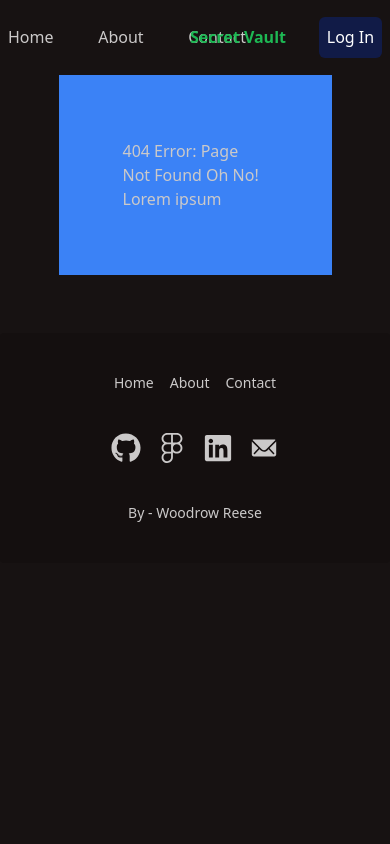
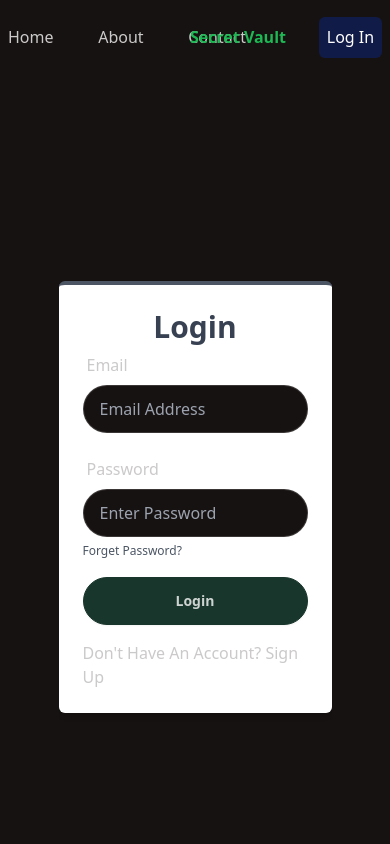
Before and after one commit to woooocoder/SecretVault, a React (Vite) app: page /login in a window 390 px wide. Before the commit this address had no page. Shown: the top 844 px of the page. Built offline with nearby package versions, Linux system fonts and the light colour scheme.

Commit message:
added signup login forms. not responsive, but they are functional

```diff
--- a/package.json
+++ b/package.json
@@ -10,6 +10,8 @@
     "preview": "vite preview"
   },
   "dependencies": {
+    "mongoose": "^8.10.1",
+    "nodemon": "^3.1.9",
     "react": "^18.3.1",
     "react-dom": "^18.3.1",
     "react-icons": "^5.4.0",
--- a/src/App.jsx
+++ b/src/App.jsx
@@ -2,7 +2,9 @@ import Footer from "./components/Footer";
 import Navbar from "./components/Navbar";
 import LandingPage from "./pages/LandingPage";
 import NoPage from "./pages/NoPage";
+import Login from "./pages/Login"
 import { BrowserRouter, Routes, Route } from "react-router-dom";
+import Signup from "./pages/Signup";
 export default function App() {
   return (
     <>
@@ -11,6 +13,8 @@ export default function App() {
         <div className="flex flex-col px-[15%] overflow-x-hidden">
           <Routes>
             <Route index element={<LandingPage />} />
+            <Route path="/login" element={<Login />} />
+            <Route path="/signup" element={<Signup />} />
             <Route path="*" element={<NoPage />} />
             {/* <Route index path="/" element={<About />} /> */}
             {/* <Route index path="/" element={<Contact />} /> */}
--- /dev/null
+++ b/src/components/LoginForm.jsx
@@ -0,0 +1,51 @@
+// Wrap labels to input to be responsive when an input is active: Set label text color to neutral
+const LoginForm = () => {
+  return (
+    <div class="relative flex flex-col items-center justify-center h-screen overflow-hidden">
+      <div class="w-full p-6 bg-white border-t-4 border-gray-600 rounded-md shadow-md border-top lg:max-w-lg">
+        <h1 class="text-3xl font-semibold text-center text-gray-700">
+          Login
+        </h1>
+        <form class="space-y-4">
+          <div>
+            <label class="label">
+              <span class="text-base label-text">Email</span>
+            </label>
+            <input
+              type="text"
+              placeholder="Email Address"
+              class="w-full input input-bordered"
+            />
+          </div>
+          <div>
+            <label class="label">
+              <span class="text-base label-text">Password</span>
+            </label>
+            <input
+              type="password"
+              placeholder="Enter Password"
+              class="w-full input input-bordered"
+            />
+          </div>
+          <a
+            href="#"
+            class="text-xs text-gray-600 hover:underline hover:text-blue-600"
+          >
+            Forget Password?
+          </a>
+          <div>
+            <button class="btn btn-block btn-neutral">Login</button>
+          </div>
+
+          <div>
+            <a className="hover:text-neutral" href='/signup'>
+              Don't Have An Account? Sign Up
+            </a>
+          </div>
+        </form>
+      </div>
+    </div>
+  );
+};
+
+export default LoginForm;
--- /dev/null
+++ b/src/components/SignupForm.jsx
@@ -0,0 +1,50 @@
+const SignupForm = () => {
+    return (
+        <div class="relative flex flex-col items-center justify-center h-screen overflow-hidden">
+      <div class="w-full p-6 bg-white border-t-4 border-gray-600 rounded-md shadow-md border-top lg:max-w-lg">
+        <h1 class="text-3xl font-semibold text-center text-gray-700">
+          Sign Up
+        </h1>
+        <form class="space-y-4">
+          <div>
+            <label class="label">
+              <span class="text-base label-text">Email</span>
+            </label>
+            <input
+              type="text"
+              placeholder="Email Address"
+              class="w-full input input-bordered"
+            />
+          </div>
+          <div>
+            <label class="label">
+              <span class="text-base label-text">Password</span>
+            </label>
+            <input
+              type="password"
+              placeholder="Enter Password"
+              class="w-full input input-bordered"
+            />
+          </div>
+          <a
+            href="#"
+            class="text-xs text-gray-600 hover:underline hover:text-blue-600"
+          >
+            Forget Password?
+          </a>
+          <div>
+            <button class="btn btn-block btn-neutral">Sign Up</button>
+          </div>
+
+          <div>
+            <a className="hover:text-neutral" href='/login'>
+                Have An Account? Login
+            </a>
+          </div>
+        </form>
+      </div>
+    </div>
+    )
+}
+
+export default SignupForm
--- /dev/null
+++ b/src/pages/Login.jsx
@@ -0,0 +1,9 @@
+import LoginForm from "../components/LoginForm"
+const Login = () => {
+    return (
+        <LoginForm />
+    )
+
+}
+
+export default Login
--- /dev/null
+++ b/src/pages/Signup.jsx
@@ -0,0 +1,9 @@
+import SignupForm from "../components/SignupForm"
+const Signup = () => {
+    return (
+        <SignupForm />
+    )
+
+}
+
+export default Signup
```
Also changed, not shown: 2 other files (tests, documents, lock files or other folders).
